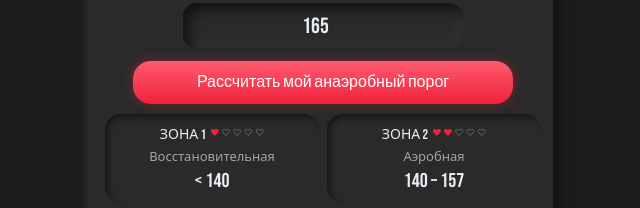
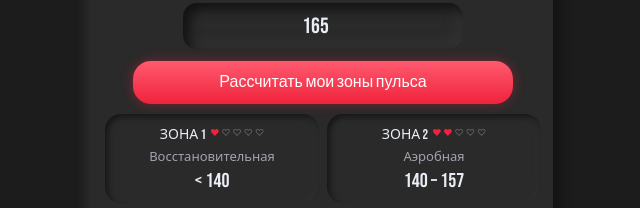
Before and after one commit to begomvgoru/anp-app, a plain HTML site: page index.html in a window 1280 px wide. Shown: the part 258-466 px from the top of the page, 317-957 px from the left. Drawn offline with Linux system fonts and the light colour scheme.

Commit message:
Add files via upload

```diff
--- a/index.html
+++ b/index.html
@@ -133,7 +133,7 @@
             <div class="hint">уд/мин</div>
           </div>
           <input id="anp" class="input" type="number" min="60" max="220" value="165" inputmode="numeric" pattern="[0-9]*" />
-          <button class="btn-red" id="doCalc">Рассчитать мой анаэробный порог</button>
+          <button class="btn-red" id="doCalc">Рассчитать мои зоны пульса</button>
         </div>
 
         <div class="tiles" id="zonesGrid"></div>
```
